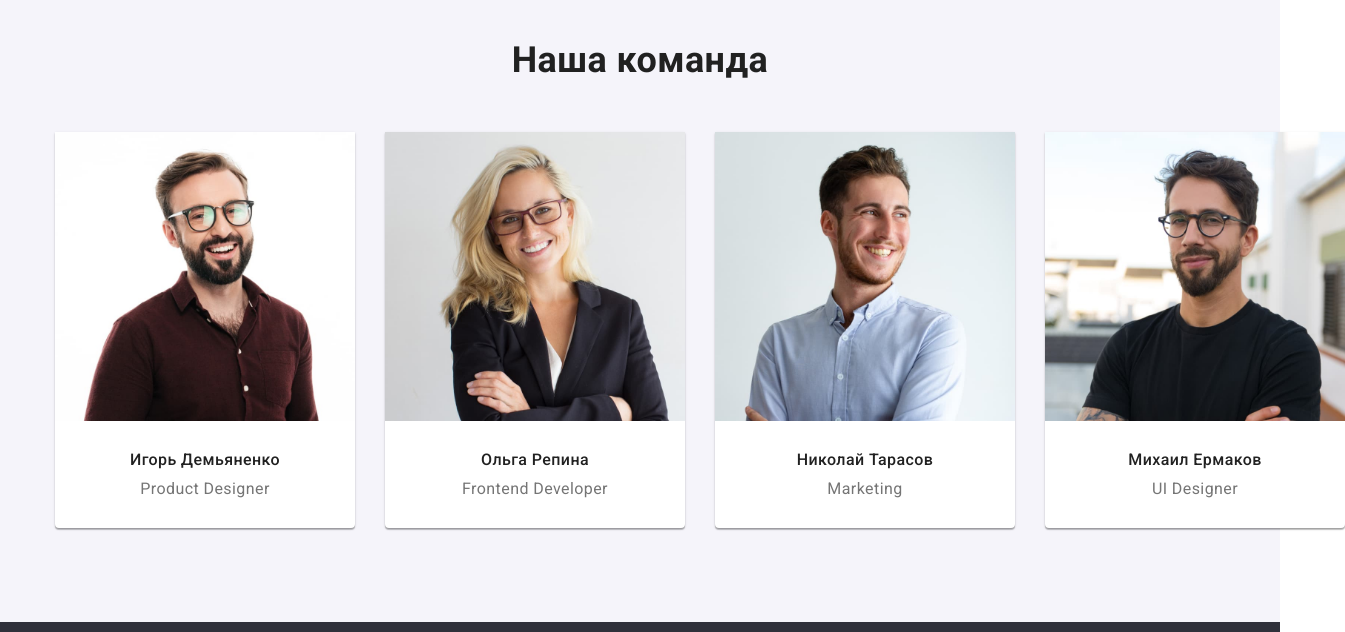
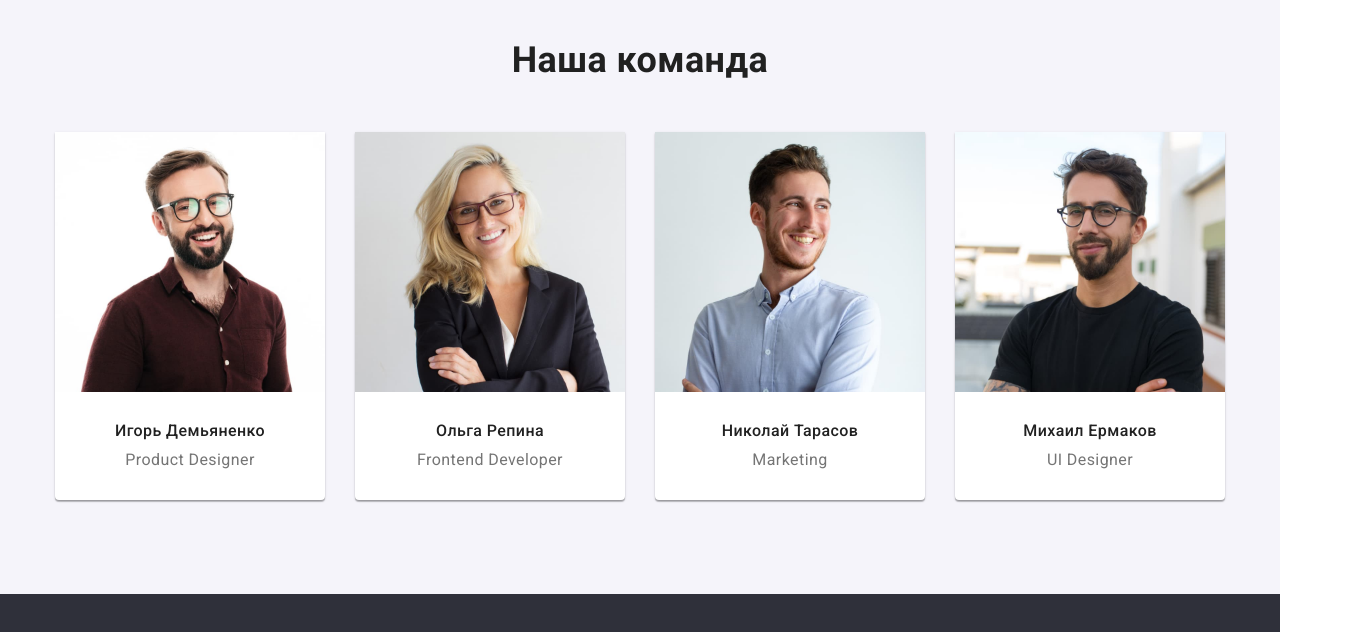
Before and after one commit to maxim11122/goit-markup-hw-03, a plain HTML site: page index.html in a window 1280 px wide. Shown: the part 1500-2132 px from the top of the page, 1345 px wide, since content can reach past the window. Drawn offline with nearby package versions, Linux system fonts and the light colour scheme.

Commit message:
Update index.html

```diff
--- a/index.html
+++ b/index.html
@@ -72,28 +72,28 @@
                 <h2 class="secondary-title">Наша команда</h2>
                 <ul class="list our-team-list">
                     <li class="team-card">
-                        <img src="images/product-designer.jpg" alt="programming" width="300">
+                        <img src="images/product-designer.jpg" alt="programming" width="270" height="260">
                         <div class="team-card-info">
                             <h3 class="team-card-name">Игорь Демьяненко</h3>
                             <p class="team-card-position">Product Designer</p>
                         </div>
                     </li>
                     <li class="team-card">
-                        <img src="images/frontend-developer.jpg" alt="developing-application" width="300"></a>
+                        <img src="images/frontend-developer.jpg" alt="developing-application" width="270" height="260"></a>
                         <div class="team-card-info">
                             <h3 class="team-card-name">Ольга Репина</h3>
                             <p class="team-card-position">Frontend Developer</p>
                         </div>
                     </li>
                     <li class="team-card">
-                        <img src="images/marketing.jpg" alt="design" width="300">
+                        <img src="images/marketing.jpg" alt="design" width="270" height="260">
                         <div class="team-card-info">
                             <h3 class="team-card-name">Николай Тарасов</h3>
                             <p class="team-card-position">Marketing</p>
                         </div>
                     </li>
                     <li class="team-card">
-                        <img src="images/ui-designer.jpg" alt="design" width="300">
+                        <img src="images/ui-designer.jpg" alt="design" width="270" height="260">
                         <div class="team-card-info">
                             <h3 class="team-card-name">Михаил Ермаков</h3>
                             <p class="team-card-position">UI Designer</p>
```
